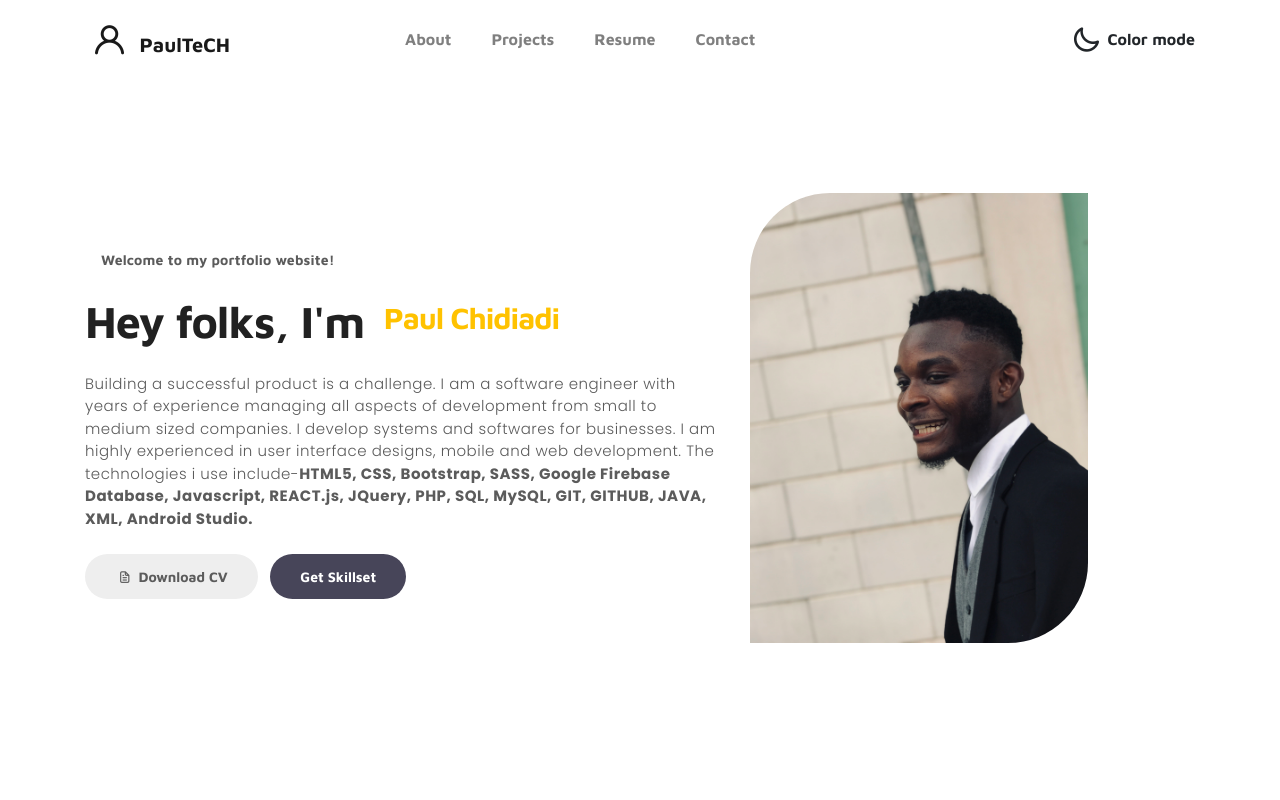
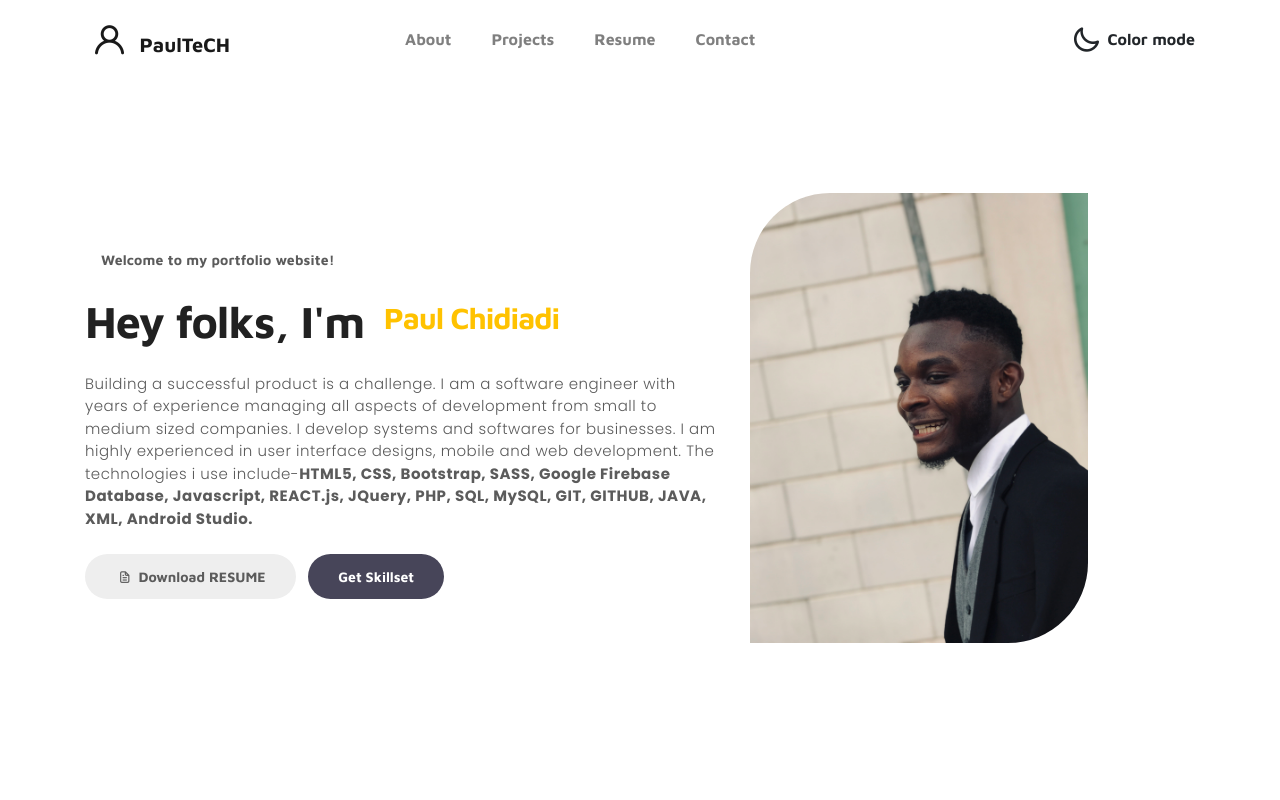
Before and after one commit to Paul-Chidiadi/Paul-Chidiadi.github.io, a plain HTML site: page index.html in a window 1280 px wide. Shown: the top 800 px of the page. Drawn offline with nearby package versions, Linux system fonts and the light colour scheme.

Commit message:
Added download resume button

```diff
--- a/index.html
+++ b/index.html
@@ -103,7 +103,7 @@
                         </p>
 
                         <div class="custom-btn-group mt-4">
-                          <a target="_blank" href="https://drive.google.com/file/d/1-nISQfb-D3Ut6er5bQrmgbczufHl5PU-/view?usp=drivesdk" class="btn mr-lg-2 custom-btn"><i class='uil uil-file-alt'></i> Download CV</a>
+                          <a target="_blank" href="https://drive.google.com/file/d/11BmjUfnQatS0kv-TQwEIE3pmwHYmkqEy/view?usp=drivesdk" class="btn mr-lg-2 custom-btn"><i class='uil uil-file-alt'></i> Download RESUME</a>
                           <a target="_blank" href="https://drive.google.com/file/d/1-n-rR7l4aV21XvU66RsD2jRZPl1l5wEn/view?usp=drivesdk" class="btn custom-btn custom-btn-bg custom-btn-link">Get Skillset</a>
                         </div>
                     </div>
```
